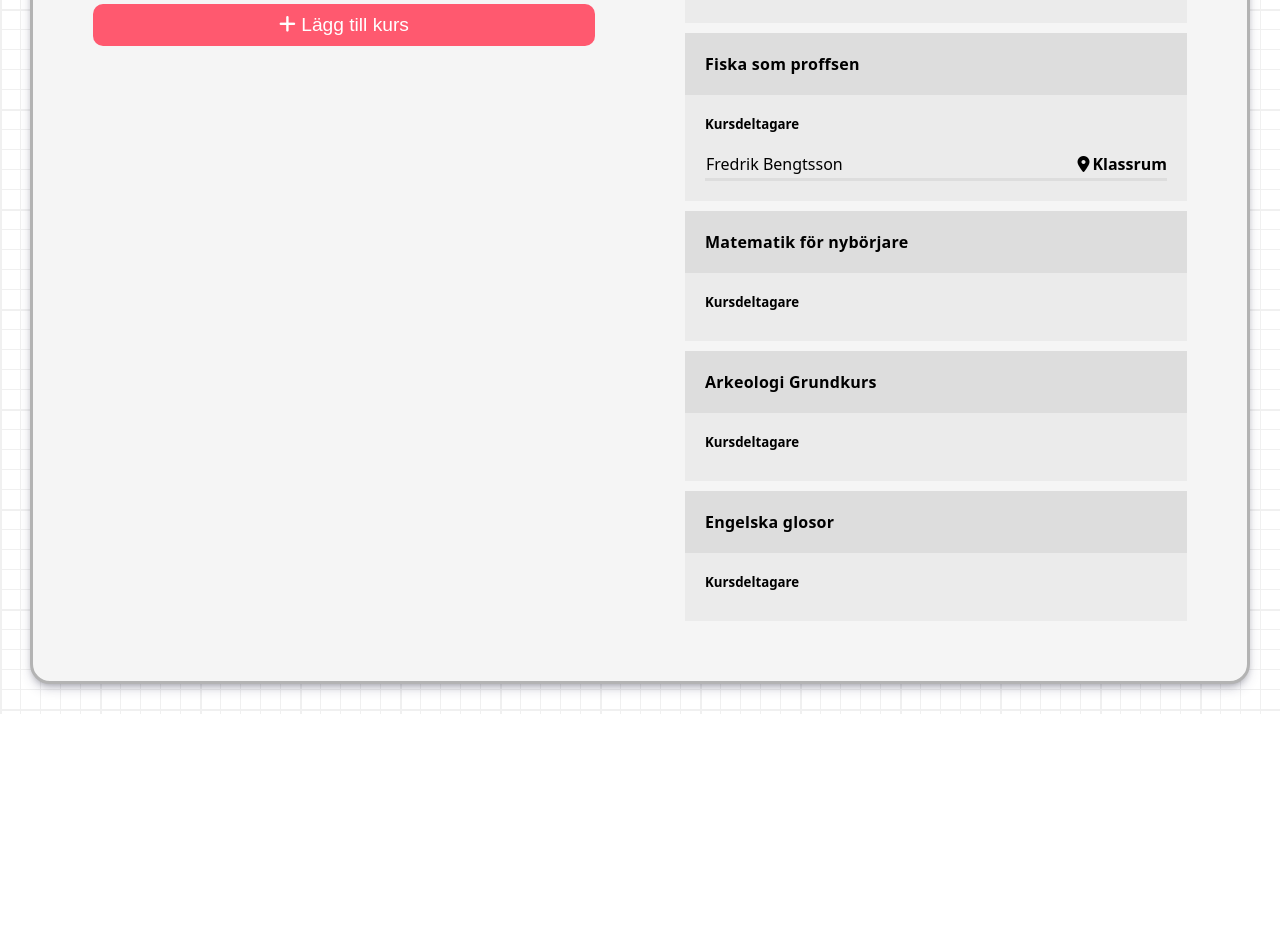
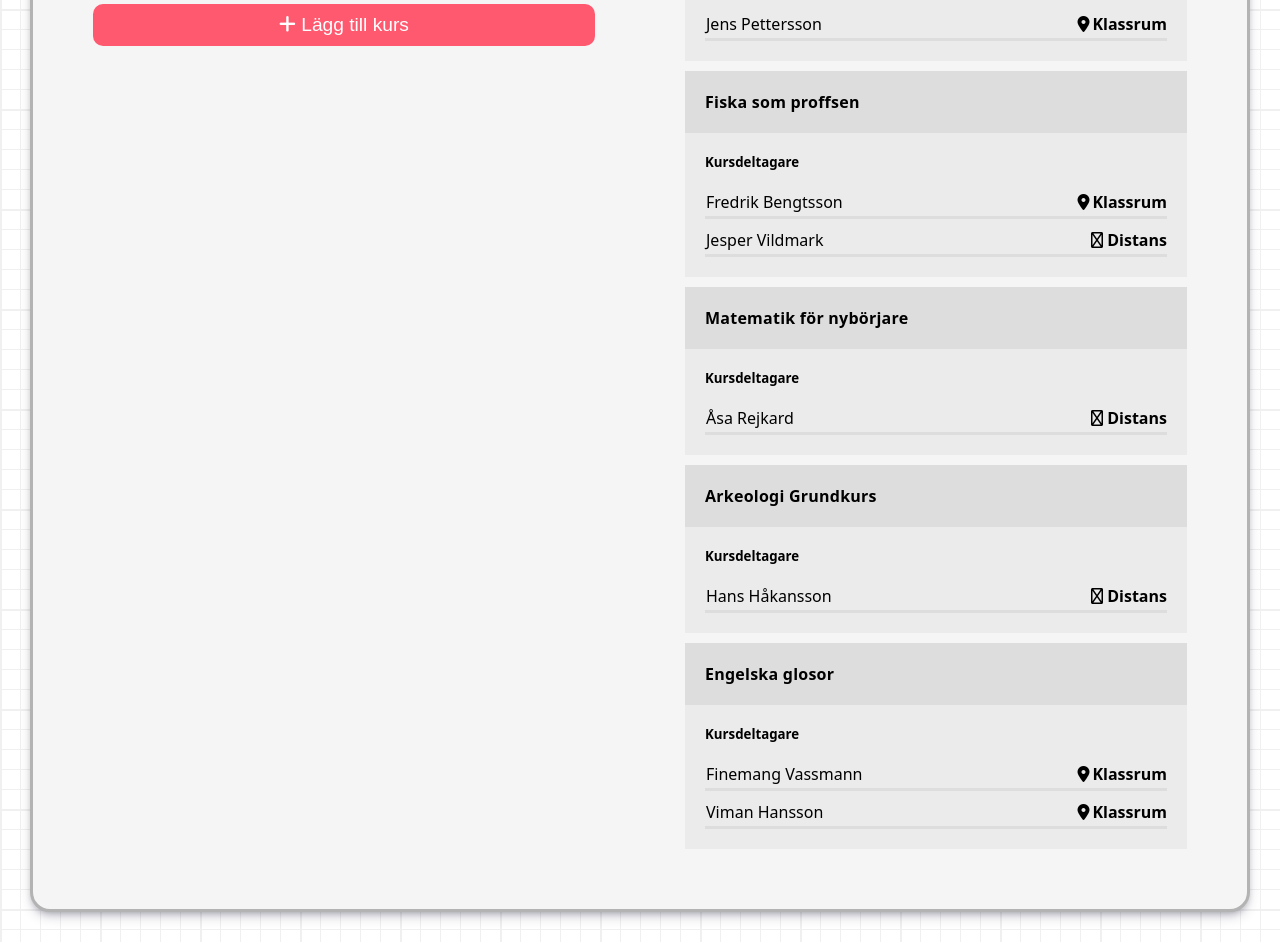
Before and after one commit to JoooooMei/Westcoast-Education, a website with bundled scripts: page backoffice.html in a window 1280 px wide. Shown: the part 891-1833 px from the top of the page. Before the commit the page ends 1605 px from the top, so only its background shows below. Built offline with nearby package versions, Linux system fonts and the light colour scheme; data requests are answered from the project's data file; a web font is replaced by a local one.

Commit message:
More refactoring. App still working!

```diff
--- a/db.json
+++ b/db.json
@@ -169,6 +169,72 @@
       "city": "Borlänge",
       "mobilePhone": "070 44 77 441",
       "email": "hanna@mail.se"
+    },
+    {
+      "id": "abc3",
+      "customerId": "194e6c3a3ee-a8c5c13acd93af8c56df49d343a0fd62",
+      "firstName": "Finemang",
+      "lastName": "Vassmann",
+      "streetAdress": "Ostgatan 77",
+      "postalCode": "123 45",
+      "city": "Vistaden",
+      "mobilePhone": "070 555 41 47",
+      "email": "fink@mail.se"
+    },
+    {
+      "id": "282f",
+      "customerId": "194e6c6480e-49627c3929faff6cfe4df72413470bbf",
+      "firstName": "Viman",
+      "lastName": "Hansson",
+      "streetAdress": "Väggatan 56",
+      "postalCode": "421 14",
+      "city": "Vindstaden",
+      "mobilePhone": "070 451 42 33",
+      "email": "viman@mail.se"
+    },
+    {
+      "id": "02ee",
+      "customerId": "194e71a4f3f-76bb8db379d0c81eccca785ee497095a",
+      "firstName": "Hans ",
+      "lastName": "Håkansson",
+      "streetAdress": "Nygatan 22",
+      "postalCode": "471 00",
+      "city": "Hisslaved",
+      "mobilePhone": "070 445 23 55",
+      "email": "hans@mail.se"
+    },
+    {
+      "id": "b24f",
+      "customerId": "194e71fc549-f78eef507513d5925938c417a40de0f6",
+      "firstName": "Jens",
+      "lastName": "Pettersson",
+      "streetAdress": "Vildmarken 7",
+      "postalCode": "794 11",
+      "city": "Åmål",
+      "mobilePhone": "076 10 44 771",
+      "email": "jens@mail.se"
+    },
+    {
+      "id": "81f5",
+      "customerId": "194e7241d67-599070ee70cec3ebc9368ea016c864a2",
+      "firstName": "Jesper ",
+      "lastName": "Vildmark",
+      "streetAdress": "Ormstigen 55",
+      "postalCode": "991 41",
+      "city": "Umeå",
+      "mobilePhone": "073 99 12 41",
+      "email": "jesper@mail.se"
+    },
+    {
+      "id": "bf7c",
+      "customerId": "194e7266b1a-c30ac627b13e22c2fd77db35158422e2",
+      "firstName": "Åsa",
+      "lastName": "Rejkard",
+      "streetAdress": "Stövelvägen 19",
+      "postalCode": "411 44",
+      "city": "Jönköping",
+      "mobilePhone": "074 887 41 12",
+      "email": "asa@mail.se"
     }
   ],
   "customerOrders": [
@@ -273,6 +339,109 @@
       "courseName": "Surdeg från grunden",
       "courseId": "2",
       "distanceCourse": true
+    },
+    {
+      "id": "4e6f",
+      "orderDate": "2025-02-08",
+      "customer": {
+        "customerId": "194e6c3a3ee-a8c5c13acd93af8c56df49d343a0fd62",
+        "firstName": "Finemang",
+        "lastName": "Vassmann",
+        "streetAdress": "Ostgatan 77",
+        "postalCode": "123 45",
+        "city": "Vistaden",
+        "mobilePhone": "070 555 41 47",
+        "email": "fink@mail.se"
+      },
+      "courseName": "Engelska glosor",
+      "courseId": "7",
+      "classRoom": true
+    },
+    {
+      "id": "abbf",
+      "orderDate": "2025-02-08",
+      "customer": {
+        "customerId": "194e6c6480e-49627c3929faff6cfe4df72413470bbf",
+        "firstName": "Viman",
+        "lastName": "Hansson",
+        "streetAdress": "Väggatan 56",
+        "postalCode": "421 14",
+        "city": "Vindstaden",
+        "mobilePhone": "070 451 42 33",
+        "email": "viman@mail.se"
+      },
+      "courseName": "Engelska glosor",
+      "courseId": "7",
+      "classRoom": true
+    },
+    {
+      "id": "c8de",
+      "orderDate": "2025-02-08",
+      "customer": {
+        "customerId": "194e71a4f3f-76bb8db379d0c81eccca785ee497095a",
+        "firstName": "Hans ",
+        "lastName": "Håkansson",
+        "streetAdress": "Nygatan 22",
+        "postalCode": "471 00",
+        "city": "Hisslaved",
+        "mobilePhone": "070 445 23 55",
+        "email": "hans@mail.se"
+      },
+      "courseName": "Arkeologi Grundkurs",
+      "courseId": "6",
+      "distanceCourse": true,
+      "classRoom": false
+    },
+    {
+      "id": "a3ad",
+      "orderDate": "2025-02-08",
+      "customer": {
+        "customerId": "194e71fc549-f78eef507513d5925938c417a40de0f6",
+        "firstName": "Jens",
+        "lastName": "Pettersson",
+        "streetAdress": "Vildmarken 7",
+        "postalCode": "794 11",
+        "city": "Åmål",
+        "mobilePhone": "076 10 44 771",
+        "email": "jens@mail.se"
+      },
+      "courseName": "Memecoin analytics",
+      "courseId": "3",
+      "classRoom": true
+    },
+    {
+      "id": "54b0",
+      "orderDate": "2025-02-08",
+      "customer": {
+        "customerId": "194e7241d67-599070ee70cec3ebc9368ea016c864a2",
+        "firstName": "Jesper ",
+        "lastName": "Vildmark",
+        "streetAdress": "Ormstigen 55",
+        "postalCode": "991 41",
+        "city": "Umeå",
+        "mobilePhone": "073 99 12 41",
+        "email": "jesper@mail.se"
+      },
+      "courseName": "Fiska som proffsen",
+      "courseId": "4",
+      "distanceCourse": true
+    },
+    {
+      "id": "e111",
+      "orderDate": "2025-02-08",
+      "customer": {
+        "customerId": "194e7266b1a-c30ac627b13e22c2fd77db35158422e2",
+        "firstName": "Åsa",
+        "lastName": "Rejkard",
+        "streetAdress": "Stövelvägen 19",
+        "postalCode": "411 44",
+        "city": "Jönköping",
+        "mobilePhone": "074 887 41 12",
+        "email": "asa@mail.se"
+      },
+      "courseName": "Matematik för nybörjare",
+      "courseId": "5",
+      "distanceCourse": true
     }
   ]
 }
--- a/src/backoffice.js
+++ b/src/backoffice.js
@@ -1,66 +1,40 @@
 import { showAllCoursesBackoffice } from './utilities/dom.js';
-import { findCourses } from './utilities/api.js';
+import { getCourses, postToDB } from './utilities/api.js';
 import { generateId } from './utilities/util.js';
 
 const submitButton = document.querySelector('#submit');
 const submitForm = document.querySelector('#submit-course');
 
 const initApp = () => {
-  getCourses();
+  callGetCourses();
 };
 
-const getCourses = async () => {
-  const courses = await findCourses();
+const callGetCourses = async () => {
+  const courses = await getCourses();
   showAllCoursesBackoffice(courses);
 };
 
 const handleFormInput = async (e) => {
   e.preventDefault();
-  console.log('click submit');
+
   const id = generateId();
 
   const newBookingData = new FormData(submitForm);
   const formData = Object.fromEntries(newBookingData);
 
-  if (formData.classRoom === 'on') {
-    formData.classRoom = true;
-  } else {
-    formData.classRoom = false;
-  }
-  if (formData.distanceCourse === 'on') {
-    formData.distanceCourse = true;
-  } else {
-    formData.distanceCourse = false;
-  }
-
+  formData.classRoom = formData.classRoom === 'on';
+  formData.distanceCourse = formData.distanceCourse === 'on';
   const newCourse = {
     courseId: id,
     courseName: formData.courseName,
     description: formData.description,
-    price: formData.price,
+    price: formData.price.toString(),
     classRoom: formData.classRoom,
     distanceCourse: formData.distanceCourse,
     startDate: formData.startDate,
     duration: formData.duration,
   };
-
-  try {
-    const response = await fetch('http://localhost:3000/utbildningar', {
-      method: 'POST',
-      headers: {
-        'Content-Type': 'application/json',
-      },
-      body: JSON.stringify(newCourse),
-    });
-
-    if (response.ok) {
-      console.log('Course added successfully!');
-    } else {
-      console.error('Error adding course');
-    }
-  } catch (error) {
-    console.error('Network error:', error);
-  }
+  await postToDB('http://localhost:3000/utbildningar', newCourse);
 };
 
 if (submitButton) {
--- a/src/course-details.js
+++ b/src/course-details.js
@@ -1,5 +1,5 @@
 import { showCourseDetails } from './utilities/dom.js';
-import { findThisCourse } from './utilities/api.js';
+import { getThisCourse } from './utilities/api.js';
 
 const initApp = () => {
   ShowCourse();
@@ -7,7 +7,7 @@ const initApp = () => {
 
 const ShowCourse = async () => {
   let url = 'http://localhost:3000/utbildningar/';
-  const course = await findThisCourse(url);
+  const course = await getThisCourse(url);
   showCourseDetails(course);
 };
 
--- a/src/utilities/api.js
+++ b/src/utilities/api.js
@@ -1,4 +1,4 @@
-export const findCourses = async () => {
+export const getCourses = async () => {
   const url = 'http://localhost:3000/utbildningar';
 
   try {
@@ -15,7 +15,7 @@ export const findCourses = async () => {
   }
 };
 
-export const findThisCourse = async (urlString) => {
+export const getThisCourse = async (urlString) => {
   let url = urlString;
 
   const id = location.search.split('=')[1];
@@ -48,3 +48,26 @@ export const getBookingInfo = async (endpoint, courseId) => {
     return 'error';
   }
 };
+
+export const postToDB = async (urlString, data) => {
+  const url = urlString;
+  try {
+    const response = await fetch(url, {
+      method: 'POST',
+      headers: {
+        'Content-Type': 'application/json',
+      },
+      body: JSON.stringify(data),
+    });
+
+    if (response.ok) {
+      console.log('POST successfull!');
+    } else {
+      console.error('POST error');
+    }
+  } catch (error) {
+    console.error('Network error:', error);
+  }
+
+  return;
+};
--- a/src/utilities/dom.js
+++ b/src/utilities/dom.js
@@ -139,3 +139,31 @@ export const showCourseDetails = (course) => {
 
   document.querySelector('.center-wrapper').appendChild(div);
 };
+
+export const showBookingDetails = (course) => {
+  console.log(course);
+
+  const div = document.querySelector('#booking-info');
+  const InputCourseFormat = document.querySelector('#input-course-format');
+
+  div.innerHTML = `
+    <div class="thumbnail-wrapper">
+      <img src="${course.imageUrl}"  />
+    </div>
+    <div>
+      <h4>Din bokning</h4>
+      <p><b>${course.courseName}</b></p>
+      <p>Startdatum: ${course.startDate}</p>
+    </div>
+  `;
+
+  InputCourseFormat.innerHTML = `
+    <option value="" disabled selected>Välj kursformat</option>
+    ${course.classRoom ? `<option  value="Klassrum">Klassrum</option>` : ''}
+    ${
+      course.distanceCourse
+        ? `<option value="Distanskurs">Distanskurs</option>`
+        : ''
+    }
+  `;
+};
```
Also changed, not shown: backoffice.html (+1 -1 lines), src/booking.js (+7 -72 lines), src/courses.js (+4 -4 lines), src/localStorage.js (deleted, +0 -9 lines).
